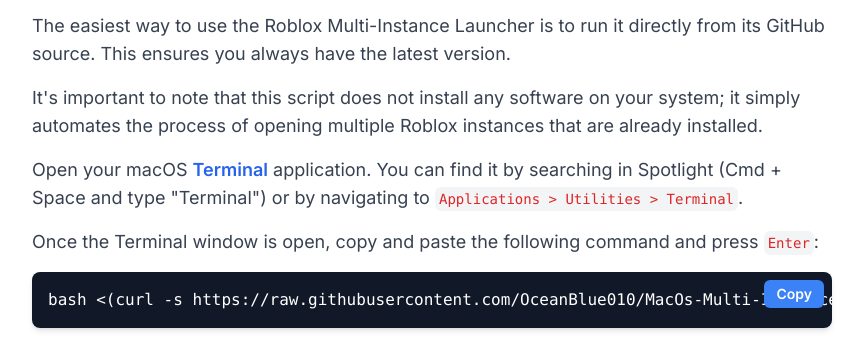
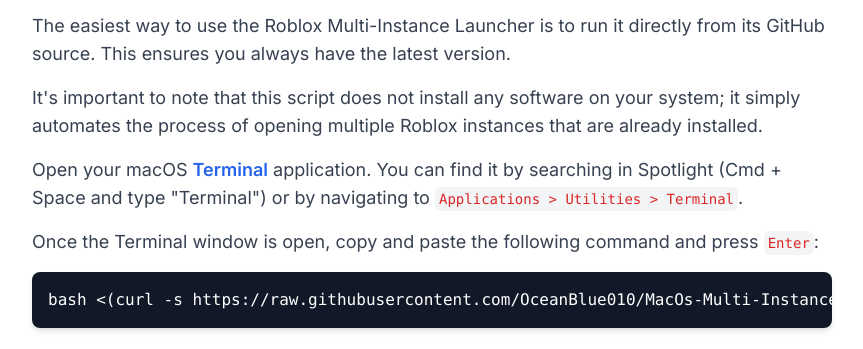
Before and after one commit to OceanBlue010/MCI.github.io, a plain HTML site: page how-to-use.html in a window 1280 px wide. Shown: the part 434-783 px from the top of the page, without its empty margins (208-1071 px from the left). Drawn offline with nearby package versions, Linux system fonts and the light colour scheme.

Commit message:
Update how-to-use.html
fixed and added some hover thingy for copy

```diff
--- a/how-to-use.html
+++ b/how-to-use.html
@@ -65,11 +65,11 @@
             <p class="text-gray-700 text-lg mb-4">
                 Once the Terminal window is open, copy and paste the following command and press <code class="bg-gray-100 p-1 rounded-md text-sm font-mono text-red-600">Enter</code>:
             </p>
-            <div class="relative">
+            <div class="relative group">
                 <div class="bg-gray-900 text-white p-4 rounded-lg shadow-md overflow-x-auto mb-6">
                     <pre><code id="howToUseCode" class="language-bash">bash &lt;(curl -s https://raw.githubusercontent.com/OceanBlue010/MacOs-Multi-Instance/refs/heads/main/multi-instance)</code></pre>
                 </div>
-                <button onclick="copyCode('howToUseCode', this)" class="absolute top-2 right-2 bg-blue-500 hover:bg-blue-600 text-white text-sm font-semibold py-1 px-3 rounded-md transition duration-300 ease-in-out">
+                <button onclick="copyCode('howToUseCode', this)" class="absolute top-2 right-2 bg-blue-500 hover:bg-blue-600 text-white text-xs font-semibold py-1 px-2 rounded-md opacity-0 invisible group-hover:opacity-100 group-hover:visible transition-all duration-300 ease-in-out">
                     Copy
                 </button>
             </div>
```
